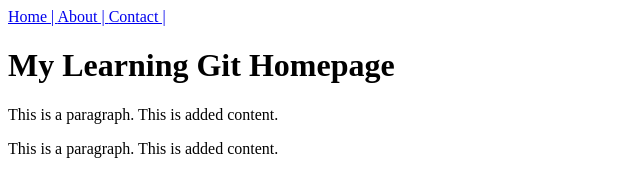
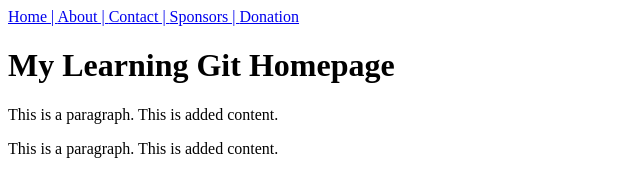
Before and after one commit to gassa097/LearningGit, a plain HTML site: page Homepage.html in a window 1280 px wide. Shown: the whole page, without its empty margins (0-640 px from the left). Drawn offline with Linux system fonts and the light colour scheme.

Commit message:
Added sponsors and donation navigation

```diff
--- a/Homepage.html
+++ b/Homepage.html
@@ -5,6 +5,8 @@
       <a href="#">Home | </a>
       <a href="#">About | </a>
       <a href="#">Contact | </a>
+      <a href="#">Sponsors | </a>
+      <a href="#">Donation </a>
     </nav>
 
     <h1>My Learning Git Homepage</h1>
```
